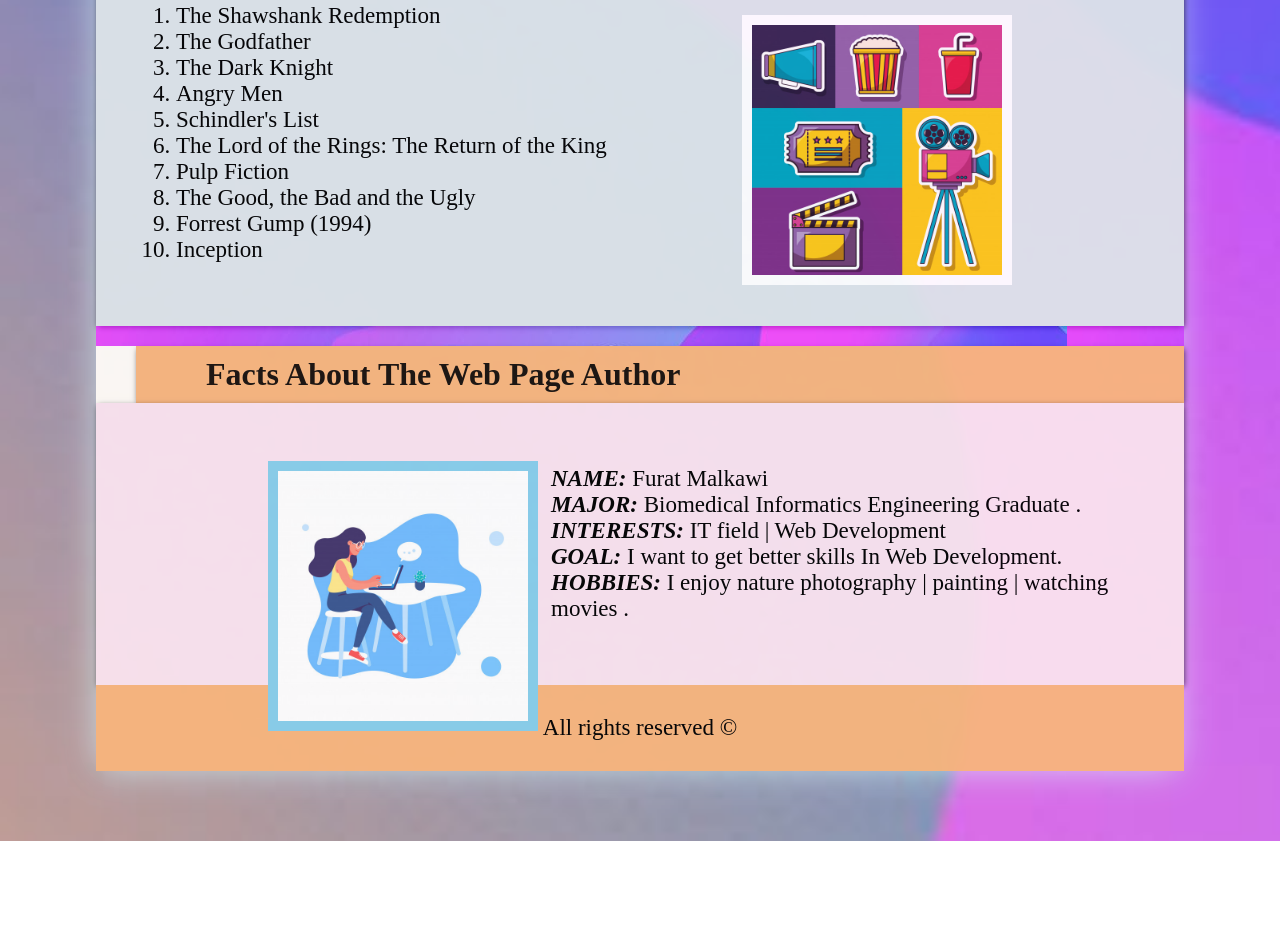
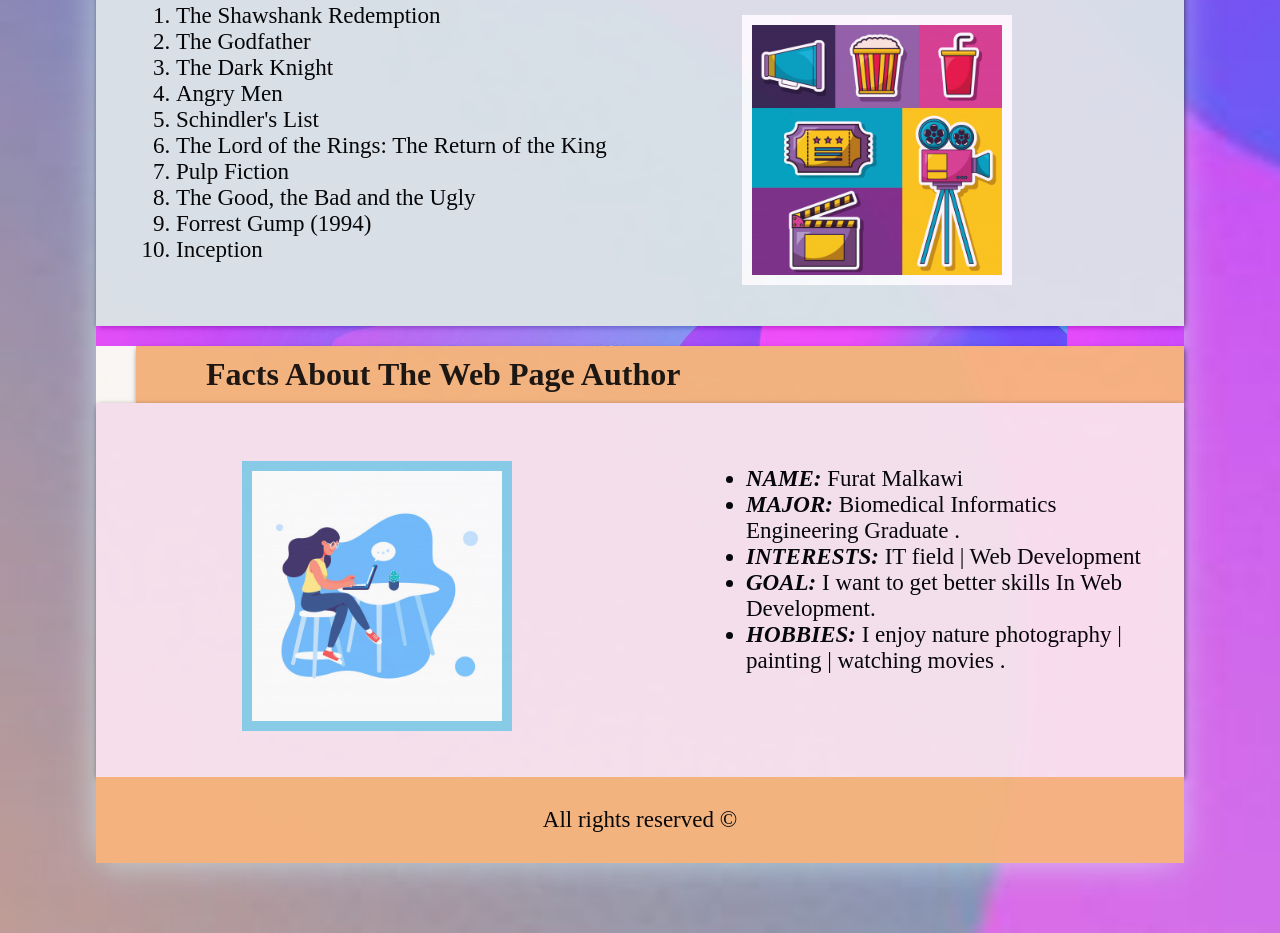
Before and after one commit to furatmalkawi29/Guessing-Game, a plain HTML site: page index.html in a window 1280 px wide. Shown: the part 1096-2029 px from the top of the page. Before the commit the page ends 1937 px from the top, so only its background shows below. Drawn offline with Linux system fonts and the light colour scheme.

Commit message:
more css edits on main

```diff
--- a/css/style.css
+++ b/css/style.css
@@ -200,13 +200,14 @@ body {
   {
       background-color:  rgb(250, 227, 239);
     padding: 40px;
+    padding-bottom: 80px;
     box-shadow: 1px 2px 6px -1px rgba(0,0,0,0.75);
     -webkit-box-shadow: 1px 2px 6px -1px rgba(0,0,0,0.75);
     -moz-box-shadow: 1px 2px 6px -1px rgba(0,0,0,0.75);
   }
 
   .facts {
-    margin-left: 375px;
+    margin-left: 570px;
     font-size: 23px;
   }
 
@@ -240,5 +241,5 @@ body {
     border-color: skyblue;
     border-width: 10px;
     border-style: solid;
-    right: 58%;
+    right: 60%;
   }
```
